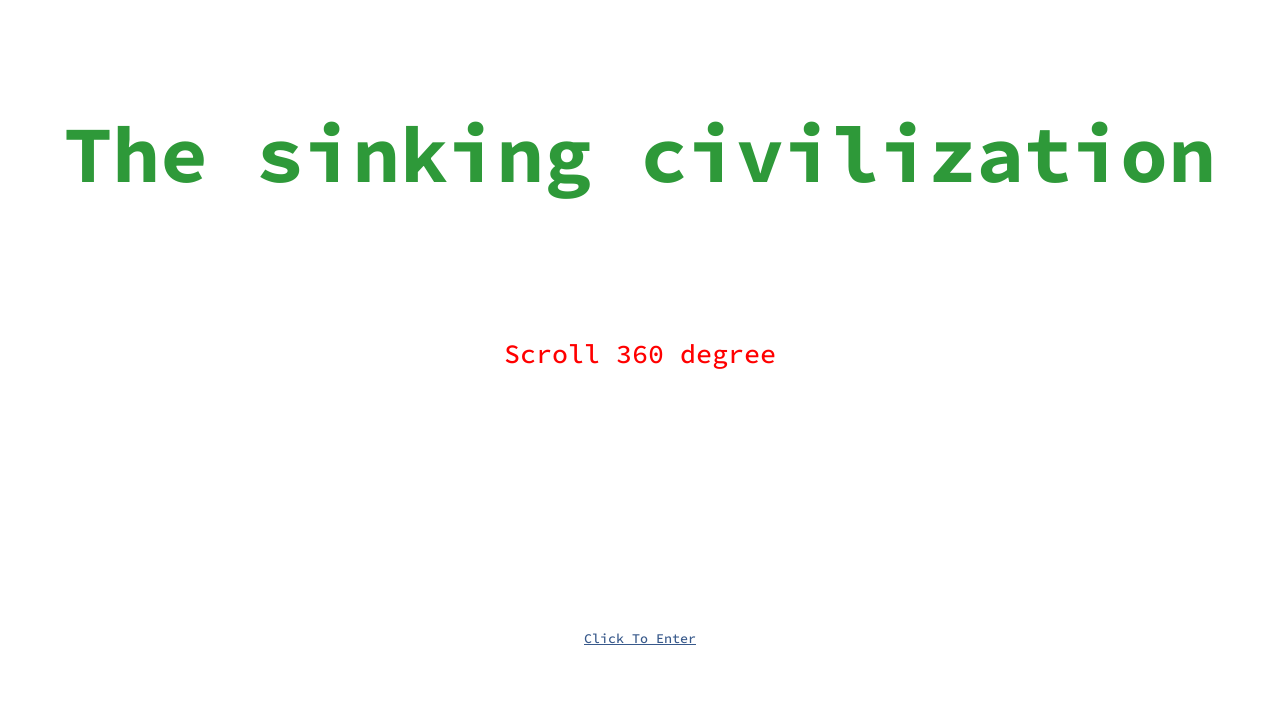
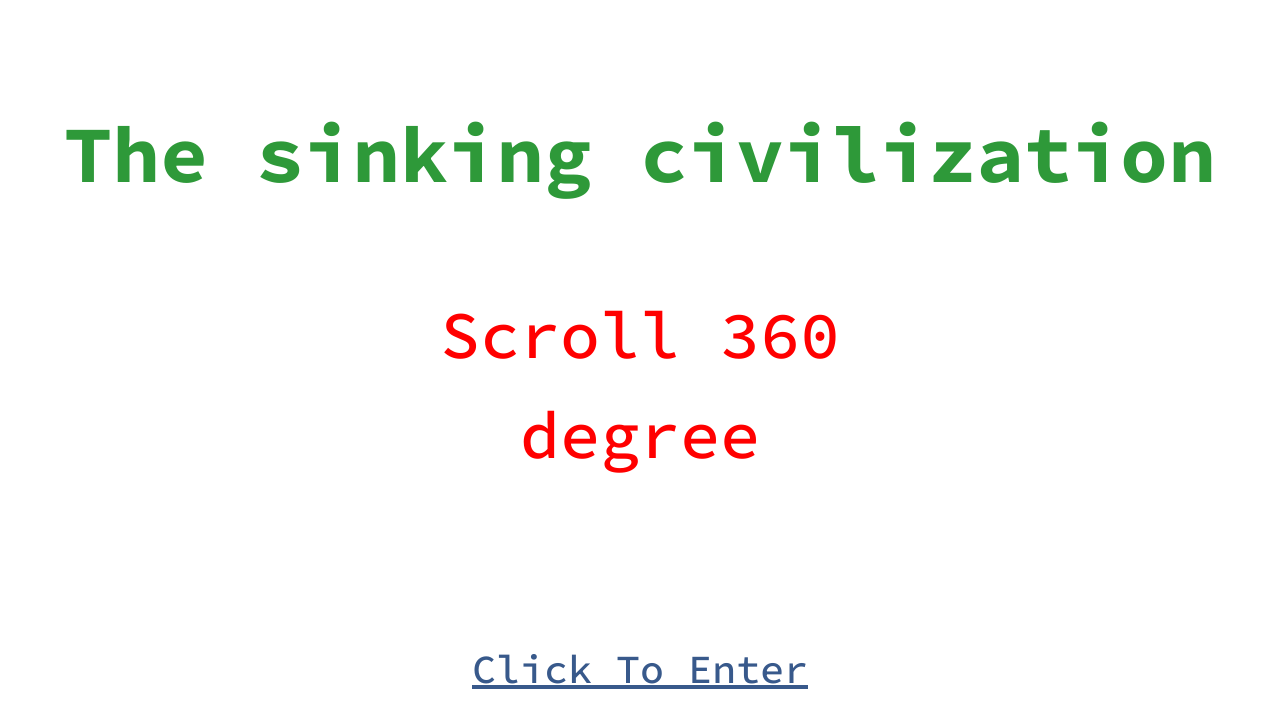
Before and after one commit to lilytea/FinalProject, a plain HTML site: page index.html in a window 1280 px wide. Shown: the part 74-800 px from the top of the page. Drawn offline with Linux system fonts and the light colour scheme.

Commit message:
Update style2.css

```diff
--- a/style2.css
+++ b/style2.css
@@ -22,6 +22,7 @@ h2 {
   color: #2E5999;
   text-align: center;
   padding-bottom: 20px;
+  font-size:45pt;
 }
 
 p {
@@ -44,7 +45,7 @@ p.move-mid {
   font-weight: 500;
   padding: 0px;
   padding-left: 25%;
-  font-size:20pt;
+  font-size:50pt;
   line-height: 150%;
   padding-left: 0%;
   text-align: center;
@@ -57,7 +58,7 @@ p.move-mid {
   font-weight: 500;
   padding: 0px;
   padding-left: 25%;
-  font-size:10pt;
+  font-size:30pt;
   line-height: 150%;
   padding-left: 0%;
   text-align: center;
```
